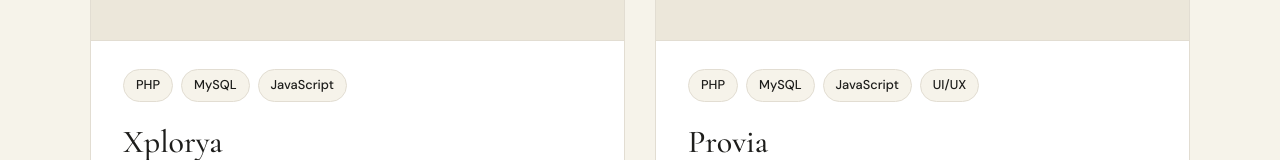
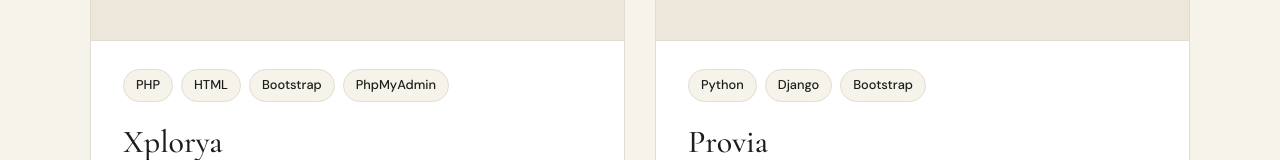
Before and after one commit to AlbyMartin5748/albymartin.github.io, a plain HTML site: page index.html in a window 1280 px wide. Shown: the part 2572-2732 px from the top of the page. Drawn offline with nearby package versions, Linux system fonts and the light colour scheme.

Commit message:
Initial portfolio upload

```diff
--- a/index.html
+++ b/index.html
@@ -162,7 +162,7 @@
           <div class="preview-mockup"><span>Xplorya // Travel Platform</span></div>
         </div>
         <div class="project-content">
-          <div class="pills"><span>PHP</span><span>MySQL</span><span>JavaScript</span></div>
+          <div class="pills"><span>PHP</span><span>HTML</span><span>Bootstrap</span><span>PhpMyAdmin</span></div>
           <h3>Xplorya</h3>
           <p class="project-subtitle">Travel Booking Platform</p>
           <p class="project-description">A streamlined web application handling package discovery, reservation tracking, and customer booking requests.</p>
@@ -180,7 +180,7 @@
           <div class="preview-mockup"><span>Provia // Architecture System</span></div>
         </div>
         <div class="project-content">
-          <div class="pills"><span>PHP</span><span>MySQL</span><span>JavaScript</span><span>UI/UX</span></div>
+          <div class="pills"><span>Python</span><span>Django</span><span>Bootstrap</span></div>
           <h3>Provia</h3>
           <p class="project-subtitle">Architecture Repository and Recruitment System</p>
           <p class="project-description">A centralized design archive and recruitment platform connecting architecture studios with vetted candidates.</p>
```
